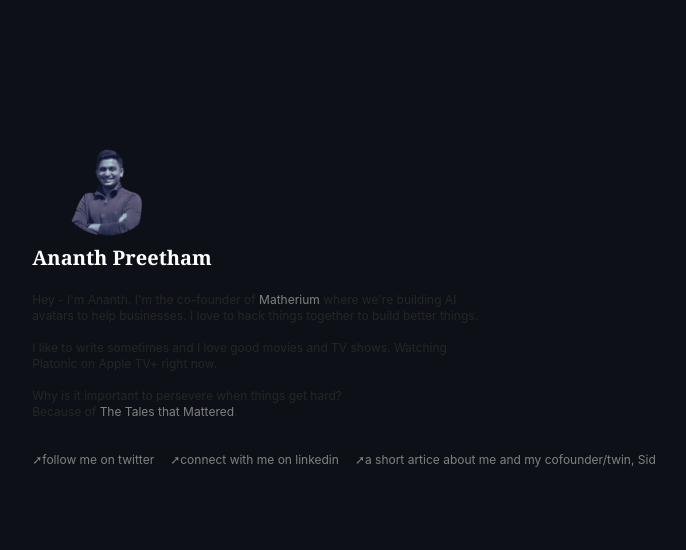
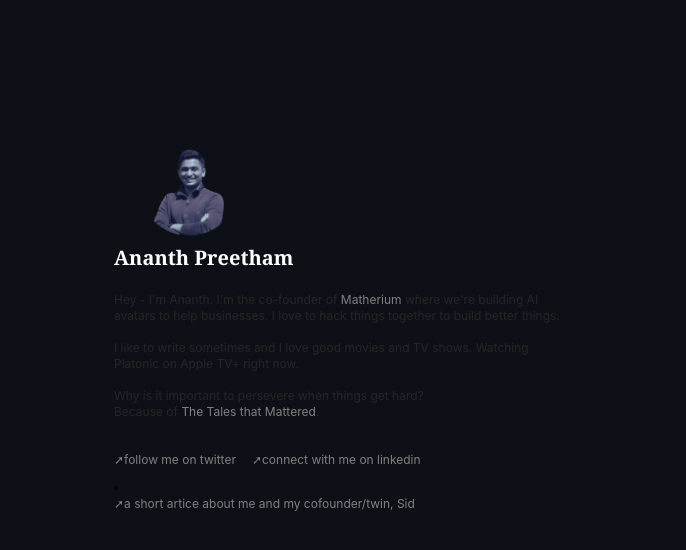
Before and after one commit to infinityp913/ananthp, a Next.js app: page / in a window 1280 px wide. Shown: the top 550 px of the page, without its empty margins (296-982 px from the left). Built offline with nearby package versions, Linux system fonts and the light colour scheme.

Commit message:
minor edit2

```diff
--- a/pages/index.js
+++ b/pages/index.js
@@ -68,7 +68,9 @@ export default function Home() {
                   <p className="h-7">➚connect with me on linkedin</p>
                 </a>
               </li>
-              <li>
+
+            </ul>
+            <li>
                 <a
                   className="flex items-center hover:text-neutral-700 dark:hover:text-neutral-200 transition-all"
                   rel="noopener noreferrer"
@@ -80,7 +82,6 @@ export default function Home() {
                   </p>
                 </a>
               </li>
-            </ul>
           </div>
         </div>
       </section>
```
